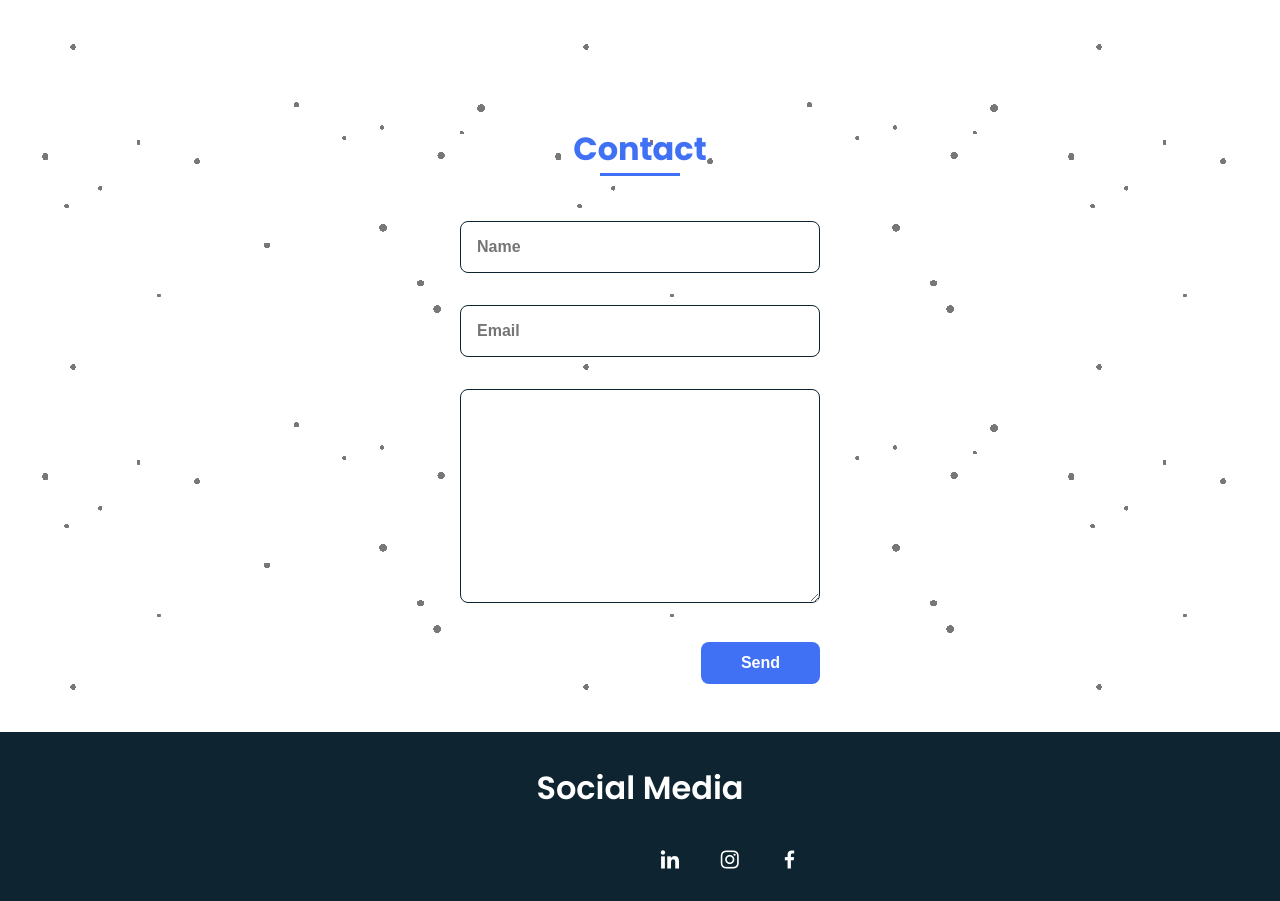
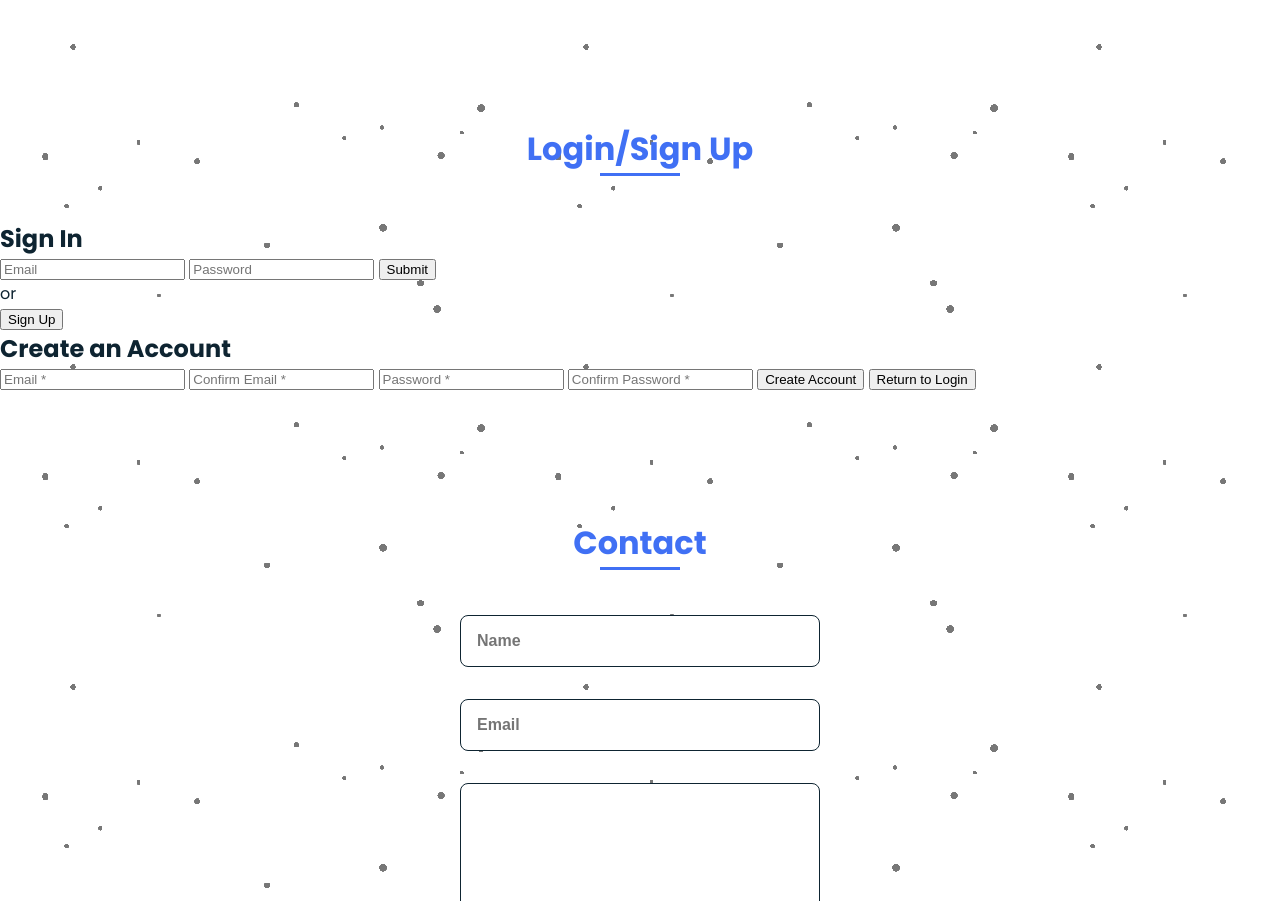
Before and after one commit to jainrahul911/senseshaping, a plain HTML site: page portfolio/index.html in a window 1280 px wide. Shown: the part 1899-2800 px from the top of the page. Drawn offline with nearby package versions, Linux system fonts and the light colour scheme; no server answers; animation ran at ten frames a second.

Commit message:
Update index.html

```diff
--- a/portfolio/index.html
+++ b/portfolio/index.html
@@ -40,7 +40,7 @@
                         <li class="nav__item"><a href="#about" class="nav__link">About</a></li>
                         <li class="nav__item"><a href="#skills" class="nav__link">Pricing</a></li>
                         <li class="nav__item"><a href="https://behave.fit" target="_blank" class="nav__link">Shop</a></li>
-                        <li class="nav__item"><a href="#contact" class="nav__link">Contact</a></li>
+                        <li class="nav__item"><a href="#login" class="nav__link">Login/Sign Up</a></li>
                     </ul>
                 </div>
 
@@ -151,6 +151,32 @@
                 </div>
             </section>
 
+         <!--===== LOGIN =====-->
+            <section class="login section" id="login">
+                <h2 class="section-title">Login/Sign Up</h2>
+
+                <div class = "login-container">
+    <div id= "main">
+      <h1>Sign In</h1>
+      <input id = "email" type = "text" placeholder = "Email"></input>
+      <input id = "password" type = "password" placeholder = "Password"></input>
+      <button id = "submit">Submit</button>
+      <p><span>or</span></p>
+      <button id = "sign-up">Sign Up</button>
+    </div>
+
+    <div id = "create-acct">
+      <h1>Create an Account</h1>
+      <input id = "email-signup" type = "text" placeholder = "Email *"></input>
+  <input id = "confirm-email-signup" type = "email" placeholder = "Confirm Email *"></input>
+      <input id = "password-signup" type = "password" placeholder = "Password *"></input>
+      <input id = "confirm-password-signup" type = "password" placeholder = "Confirm Password *"></input>
+      <button id = "create-acct-btn">Create Account</button>
+      <button id = "return-btn">Return to Login</button>
+    </div>
+  </div>
+  <script type = "module" src = "script.js"></script>
+            </section>
 
             <!--===== CONTACT =====-->
             <section class="contact section" id="contact">
```
